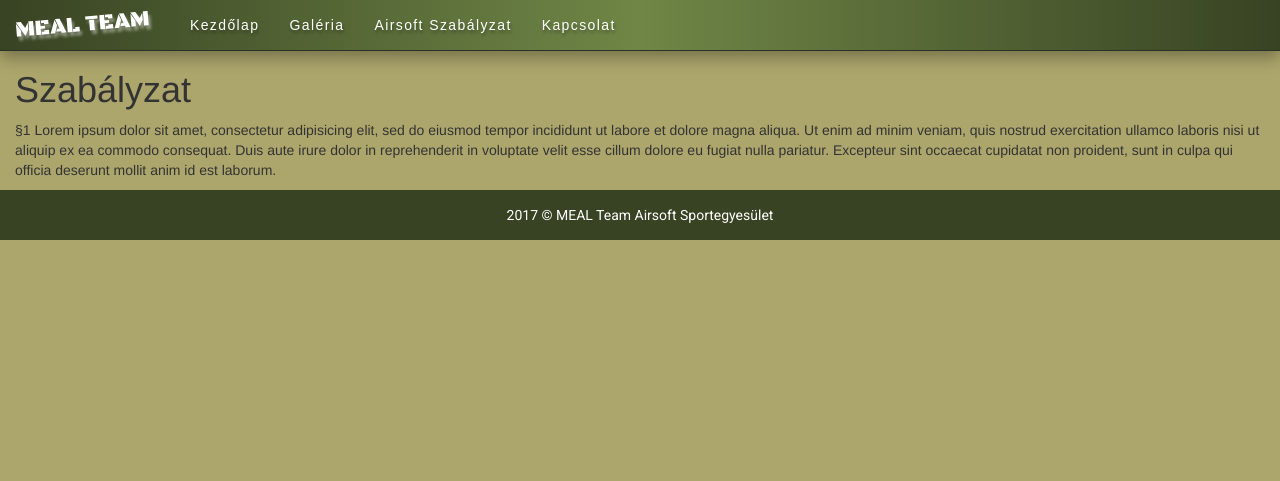
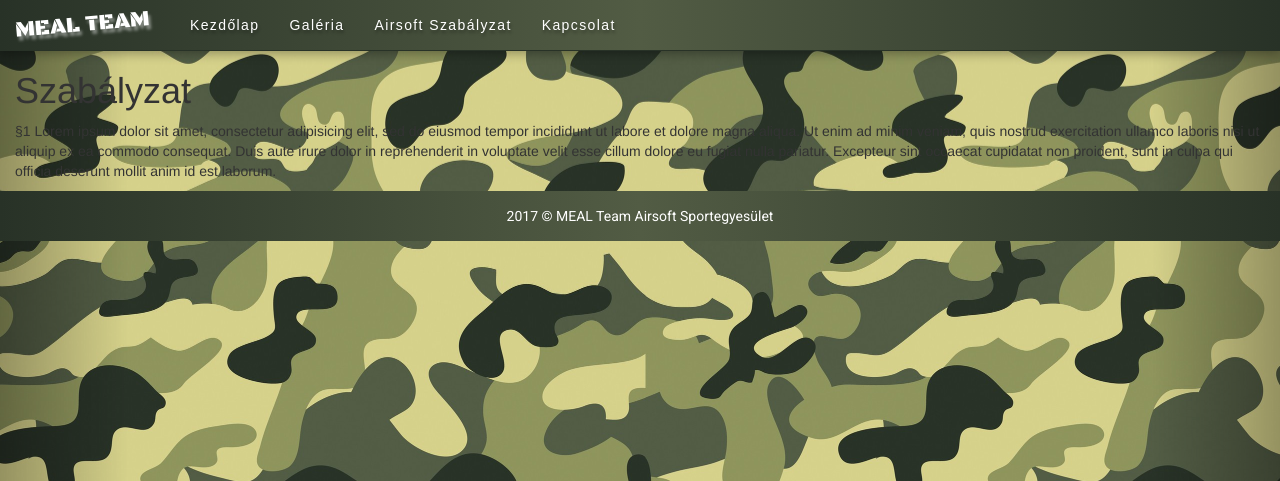
Before and after one commit to stchristian/mealteam, a PHP site: page /rules.html in a window 1280 px wide. Shown: the top 481 px of the page. Run offline with PHP 8.4, Linux system fonts and the light colour scheme; some libraries are stand-ins or nearby versions; some web fonts are replaced.

Commit message:
Camouflage background, új színek

```diff
--- a/css/style.css
+++ b/css/style.css
@@ -1,22 +1,20 @@
+
+/*camouflage background for body*/
+body{
+    background: -webkit-linear-gradient(left, rgba(0, 0, 0, 0.3), transparent 10%),-webkit-linear-gradient(right, rgba(0, 0, 0, 0.3), transparent 10%),url("../img/camouflage.jpeg") center/cover no-repeat;
+    background: -o-linear-gradient(left, rgba(0, 0, 0, 0.3), transparent 10%),-o-linear-gradient(right, rgba(0, 0, 0, 0.3), transparent 10%),url("../img/camouflage.jpeg") center/cover no-repeat;
+    background: linear-gradient(to right, rgba(0, 0, 0, 0.3), transparent 10%),linear-gradient(to left, rgba(0, 0, 0, 0.3), transparent 10%),url("../img/camouflage.jpeg") center/cover no-repeat;
+}
 
 
-body{
-    background-color: #aca66c;
+main{
+    margin-top: 51px;
 }
 
-#footer {
-    text-align: center;
-}
-
-main{
-    margin-top: 50px;
-}
 /* Styling the navigation bar*/
 .navbar-default{
-    background-image: none;
-    background-image: linear-gradient(to right, #384323, #6f8646 50%,#384323);
-    background-color: #384323 ;
-    box-shadow: 0 7px 1.5rem rgba(0,0,0,0.3);
+    background-image: linear-gradient(to right, #283227, #525c44 50%,#283227);
+    box-shadow: 0 3px 10px rgba(0,0,0,0.3);
     border-bottom: 1px solid #283227;
 }
 
@@ -69,8 +67,9 @@ main{
 
 
 .jumbotron{
+    font-family: "Saira Semi Condensed",sans-serif;
     margin-top: 30px;
-    background-color: #c8c49d;
+    background-color: #e4e2b4;
     background-image: url(../img/soldier.svg);
     background-size: contain;
     background-repeat: no-repeat;
@@ -128,7 +127,7 @@ a:active {
 footer{
     font-family: 'Roboto',sans-serif;
     text-align: center;
-    background-color: #384323;
+    background-image: linear-gradient(to right, #283227, #525c44 50%,#283227);
     padding: 15px 0;
     color: white;
 }
```
Also changed, not shown: index.html (+7 -25 lines), img/camouflage.jpeg (added), img/soldier.svg.
